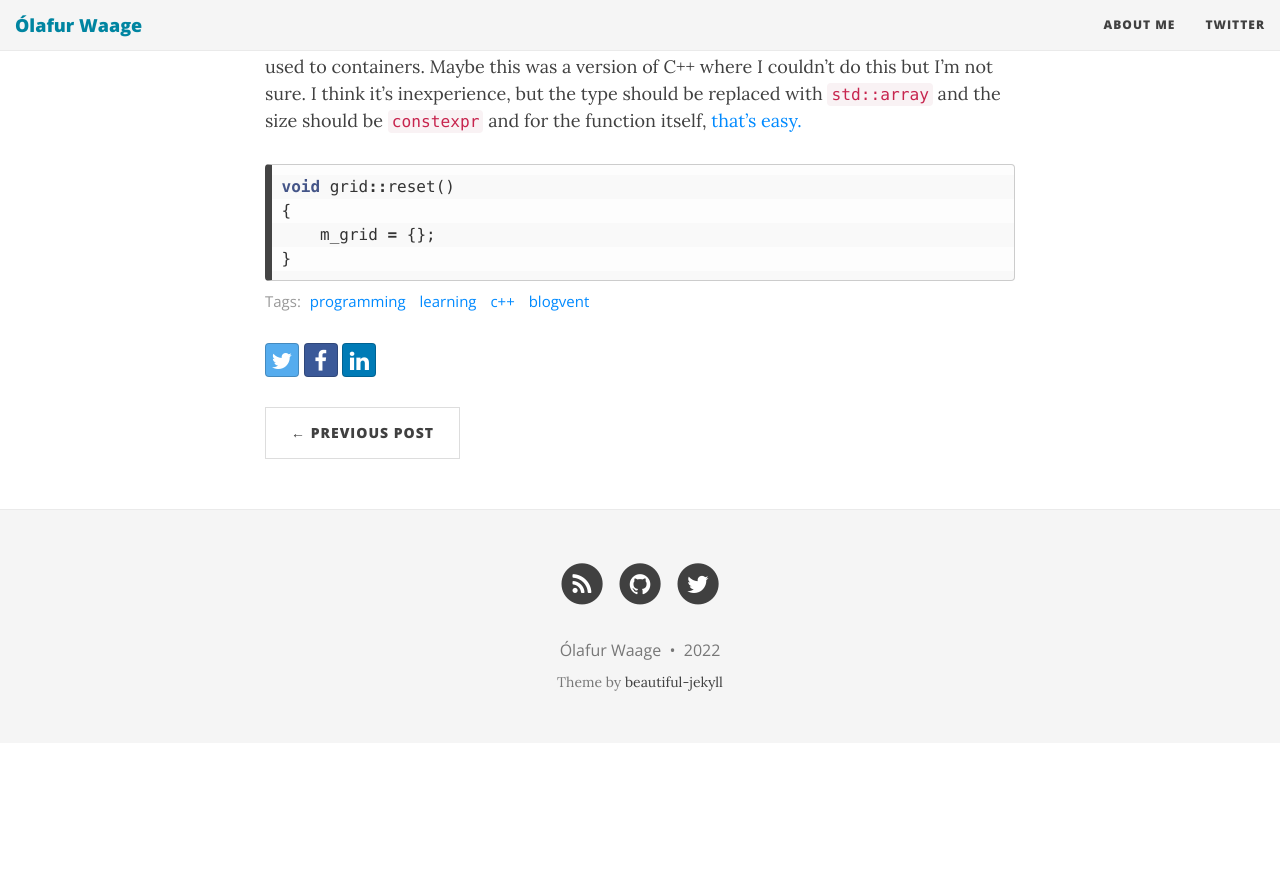
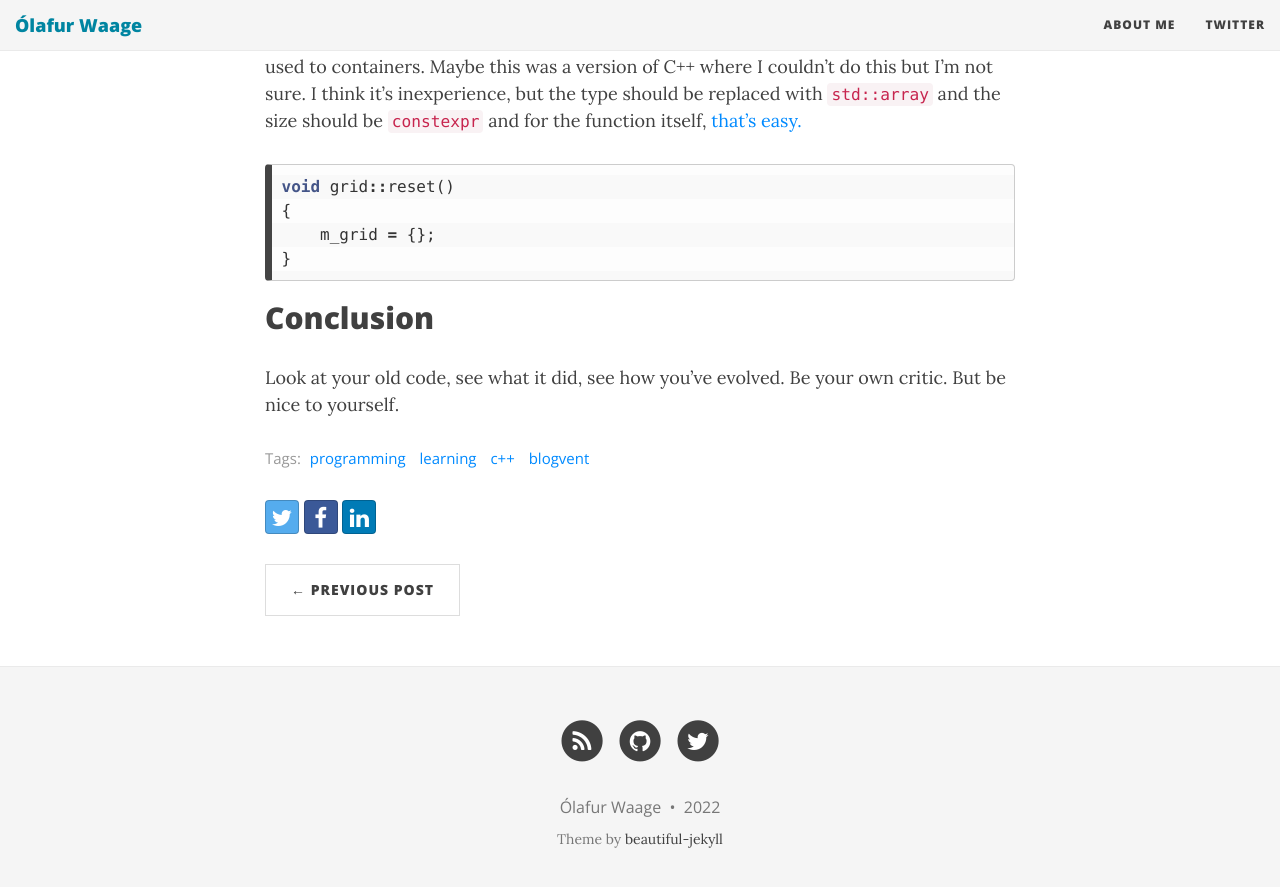
Before and after one commit to olafurw/olafurw.github.io, a Jekyll site: the page built from _posts/2022-12-10-self-criticism.md, in a window 1280 px wide and 900 px high, scrolled down 2312 px. Shown: the top 887 px of the window. Built offline with Jekyll 4.4.1, drawn with Linux system fonts in a browser that asks for light colours; nearby versions of some CDN libraries; before the commit the page ends 3055 px from its top, so only the background shows below that.

Commit message:
self critic end.

````diff
--- a/_posts/2022-12-10-self-criticism.md
+++ b/_posts/2022-12-10-self-criticism.md
@@ -80,3 +80,7 @@ void grid::reset()
     m_grid = {};
 }
 ```
+
+## Conclusion
+
+Look at your old code, see what it did, see how you've evolved. Be your own critic. But be nice to yourself.
````
